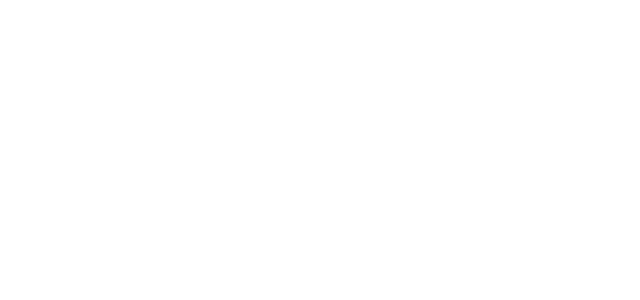
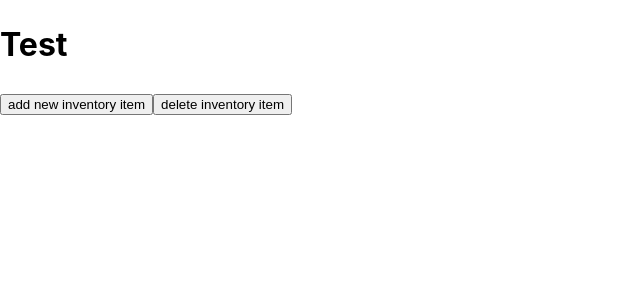
Before and after one commit to CSCE315-Spring23/Team_44_Project_3, a React (Vite) app in the folder Client/: page /Test in a window 1280 px wide. Before the commit this address had no page. Shown: the top 300 px of the page, without its empty margins (0-640 px from the left). Built offline with nearby package versions, Linux system fonts and the light colour scheme.

Commit message:
added test page for backend, inventory insert and delete

```diff
--- a/Client/src/App.jsx
+++ b/Client/src/App.jsx
@@ -6,12 +6,16 @@ import Order from './pages/employee/Order';
 import EmployeeRoutes from './routes/EmployeeRoutes';
 import CustomerRoutes from './routes/CustomerRoutes';
 
+
+import Test from './pages/Test.jsx';
+
 function App() {
 	return (
 		<BrowserRouter basename="/">
 			<Routes>
 				<Route path="/" element={<Login />} />
 				<Route path="/Login" element={<Login />} />
+				<Route path ="/Test" element={<Test />} />
 			</Routes>
 			<CustomerRoutes />
 			<EmployeeRoutes />
--- /dev/null
+++ b/Client/src/pages/Test.jsx
@@ -0,0 +1,44 @@
+import React, { useState, useEffect } from 'react';
+
+
+const Test = () => {
+
+    const add = () => {
+        console.log("added new inventory item");
+
+        fetch('http://localhost:3001/api/inventory/insertinventoryitem', {
+            method: 'POST',
+            headers: {
+                'Content-Type': 'application/json'
+                },
+            body: JSON.stringify({
+                "name": "new item",
+                "quantity": 11
+            })
+        })
+    }
+
+    const del = () => {
+        console.log("deleted inventory item");
+
+        fetch('http://localhost:3001/api/inventory/deleteinventoryitem', {
+            method: 'DELETE',
+            headers: {
+                'Content-Type': 'application/json'
+                },
+            body: JSON.stringify({
+                "id": 83
+                })
+        })
+    }
+
+    return (
+        <div>
+            <h1>Test</h1>
+            <button onClick={add}>add new inventory item</button>
+            <button onClick={del}>delete inventory item</button>
+        </div>
+    )
+}
+
+export default Test;
```
Also changed, not shown: 1 other file (tests, documents, lock files or other folders).
